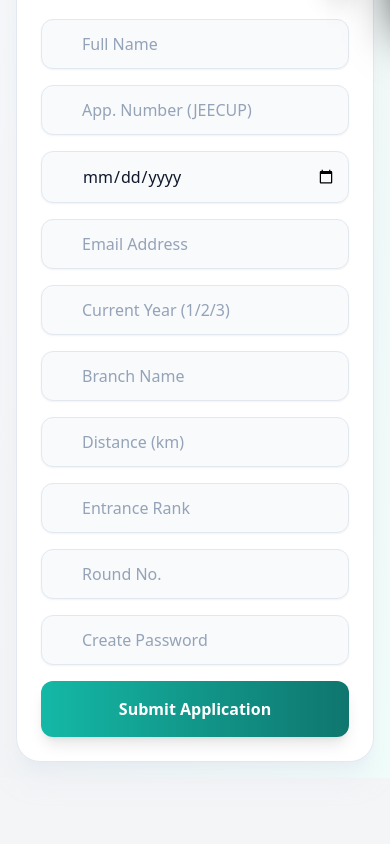
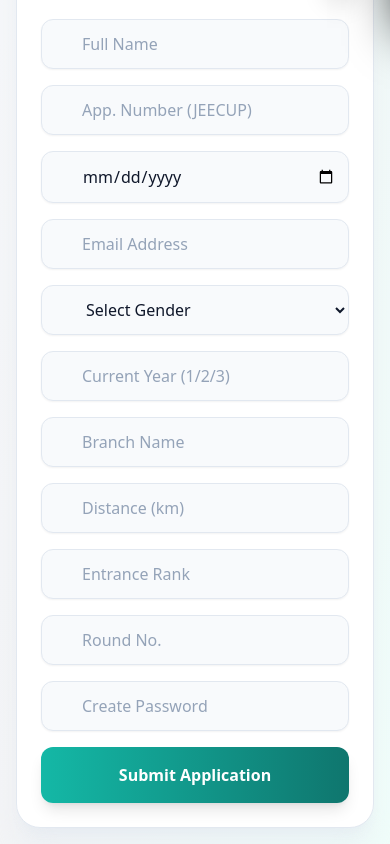
Before and after one commit to RAIUJJWAL-555/hostel-frontend, a React (Vite) app: page /register/student in a window 390 px wide. Shown: the part 829-1673 px from the top of the page. Before the commit the page ends 1607 px from the top, so only its background shows below. Built offline with nearby package versions, Linux system fonts and the light colour scheme; no server answers.

Commit message:
upadte 15

```diff
--- a/src/Component/Admin/PendingApplication.jsx
+++ b/src/Component/Admin/PendingApplication.jsx
@@ -22,6 +22,9 @@ const PendingApplications = () => {
   const [error, setError] = useState(null);
   // ⭐ UPDATED: Default sort to 'high-low' (highest distance first, most relevant)
   const [sortType, setSortType] = useState("high-low");
+  // ⭐ NEW FILTERS
+  const [filterGender, setFilterGender] = useState("");
+  const [filterBranch, setFilterBranch] = useState("");
 
   const fetchApplications = async () => {
     setLoading(true);
@@ -130,7 +133,13 @@ const PendingApplications = () => {
     fetchApplications();
   }, []);
 
-  const pendingApplications = applications.filter(app => app.status === 'pending');
+  const pendingApplications = applications.filter(app => {
+    return (
+      app.status === 'pending' &&
+      (filterGender === "" || app.gender === filterGender) &&
+      (filterBranch === "" || app.branch.toLowerCase().includes(filterBranch.toLowerCase()))
+    );
+  });
 
   return (
     <motion.div>
@@ -145,7 +154,24 @@ const PendingApplications = () => {
           Pending Applications ({pendingApplications.length})
         </h2>
 
-        {/* ⭐ ENHANCEMENT: Select Box Styling */}
+        <div className="flex flex-col sm:flex-row gap-4">
+          <input
+            type="text"
+            placeholder="Filter by Branch"
+            value={filterBranch}
+            onChange={(e) => setFilterBranch(e.target.value)}
+            className="border-2 border-indigo-300 text-sm px-4 py-2 rounded-xl focus:ring-2 focus:ring-indigo-500 transition shadow-sm bg-white"
+          />
+          <select
+            value={filterGender}
+            onChange={(e) => setFilterGender(e.target.value)}
+            className="border-2 border-indigo-300 text-sm px-4 py-2 rounded-xl focus:ring-2 focus:ring-indigo-500 transition shadow-sm bg-white"
+          >
+            <option value="">All Genders</option>
+            <option value="Male">Male</option>
+            <option value="Female">Female</option>
+            <option value="Other">Other</option>
+          </select>
           <select
             onChange={sortApplications}
             className="border-2 border-indigo-300 text-sm px-4 py-2 rounded-xl focus:ring-2 focus:ring-indigo-500 transition shadow-sm bg-white"
@@ -154,6 +180,7 @@ const PendingApplications = () => {
             <option value="high-low">Sort by: Distance (High to Low)</option>
             <option value="low-high">Sort by: Distance (Low to High)</option>
           </select>
+        </div>
       </motion.div>
 
       {loading ? (
@@ -197,7 +224,11 @@ const PendingApplications = () => {
                                 </div>
                                 <div className="col-span-2">
                                     <span className="block text-xs text-gray-500">Branch / Year</span>
-                                    <span className="font-medium">{app.branch} ({app.year})</span>
+                                    <span className="font-medium text-gray-800">{app.branch} ({app.year})</span>
+                                </div>
+                                <div>
+                                    <span className="block text-xs text-gray-500">Gender</span>
+                                    <span className="font-medium text-indigo-600">{app.gender}</span>
                                 </div>
                             </div>
 
@@ -234,6 +265,7 @@ const PendingApplications = () => {
                     <th className="px-6 py-3 text-left text-xs font-bold text-white uppercase tracking-wider">Rank</th>
                     <th className="px-6 py-3 text-left text-xs font-bold text-white uppercase tracking-wider">Distance (km)</th>
                     <th className="px-6 py-3 text-left text-xs font-bold text-white uppercase tracking-wider">Branch / Year</th>
+                    <th className="px-6 py-3 text-left text-xs font-bold text-white uppercase tracking-wider">Gender</th>
                     <th className="px-6 py-3 text-left text-xs font-bold text-white uppercase tracking-wider">Email</th>
                     <th className="px-6 py-3 text-center text-xs font-bold text-white uppercase tracking-wider">Action</th>
                 </tr>
@@ -269,6 +301,9 @@ const PendingApplications = () => {
                         <td className="px-6 py-4 whitespace-nowrap text-sm text-gray-600">
                             {app.branch} ({app.year})
                         </td>
+                         <td className="px-6 py-4 whitespace-nowrap text-sm text-gray-600">
+                            {app.gender}
+                        </td>
                         <td className="px-6 py-4 whitespace-nowrap text-sm text-gray-500">{app.email}</td>
 
                         {/* Action Column */}
--- a/src/Component/Student/StudentRagister.jsx
+++ b/src/Component/Student/StudentRagister.jsx
@@ -42,6 +42,7 @@ const StudentRegistrationForm = () => {
     distance: '',
     rank: '',
     counselingRound: '',
+    gender: '',
     password:''
   });
   const [loading, setLoading] = useState(false);
@@ -100,6 +101,10 @@ const StudentRegistrationForm = () => {
         newErrors.counselingRound = "Round is required";
     } else if (!/^\d+$/.test(formData.counselingRound)) {
         newErrors.counselingRound = "Digits only";
+    }
+
+    if (!formData.gender) {
+        newErrors.gender = "Gender is required";
     }
 
     if (!formData.password) {
@@ -236,6 +241,26 @@ const StudentRegistrationForm = () => {
                              <InputField name="email" type="email" placeholder="Email Address" value={formData.email} onChange={handleChange} error={errors.email} icon={<svg className="w-5 h-5" fill="none" stroke="currentColor" viewBox="0 0 24 24"><path strokeLinecap="round" strokeLinejoin="round" strokeWidth={2} d="M16 12a4 4 0 10-8 0 4 4 0 008 0zm0 0v1.5a2.5 2.5 0 005 0V12a9 9 0 10-9 9m4.5-1.206a8.959 8.959 0 01-4.5 1.207" /></svg>} />
                         </div>
 
+                         <div className="md:col-span-2">
+                             <div className="relative group">
+                                <span className="absolute inset-y-0 left-0 flex items-center pl-3 text-slate-400 dark:text-gray-400 group-focus-within:text-teal-600 dark:group-focus-within:text-teal-400 transition-colors duration-300">
+                                  <svg className="w-5 h-5" fill="none" stroke="currentColor" viewBox="0 0 24 24"><path strokeLinecap="round" strokeLinejoin="round" strokeWidth={2} d="M16 7a4 4 0 11-8 0 4 4 0 018 0zM12 14a7 7 0 00-7 7h14a7 7 0 00-7-7z" /></svg>
+                                </span>
+                                <select
+                                    name="gender"
+                                    value={formData.gender}
+                                    onChange={handleChange}
+                                    className={`w-full p-3 pl-10 bg-slate-50 dark:bg-gray-800/40 hover:bg-slate-100 dark:hover:bg-gray-800/60 text-slate-900 dark:text-white placeholder-slate-400 dark:placeholder-gray-500 border rounded-xl shadow-sm focus:outline-none focus:ring-2 transition-all duration-300 backdrop-blur-sm ${errors.gender ? 'border-red-500 focus:ring-red-500/50 focus:border-red-500' : 'border-slate-200 dark:border-gray-700/50 focus:border-teal-500/50 focus:ring-teal-500/40 focus:bg-white dark:focus:bg-gray-900/60'}`}
+                                >
+                                    <option value="">Select Gender</option>
+                                    <option value="Male">Male</option>
+                                    <option value="Female">Female</option>
+                                    <option value="Other">Other</option>
+                                </select>
+                                {errors.gender && <p className="text-red-500 dark:text-red-400 text-xs mt-1 ml-2 font-medium animate-pulse">{errors.gender}</p>}
+                             </div>
+                         </div>
+
                         <InputField name="year" type="text" placeholder="Current Year (1/2/3)" value={formData.year} onChange={handleChange} error={errors.year} icon={<svg className="w-5 h-5" fill="none" stroke="currentColor" viewBox="0 0 24 24"><path strokeLinecap="round" strokeLinejoin="round" strokeWidth={2} d="M12 6.253v11.494m-9-5.747h18" /></svg>} />
 
                         <InputField name="branch" type="text" placeholder="Branch Name" value={formData.branch} onChange={handleChange} error={errors.branch} icon={<svg className="w-5 h-5" fill="none" stroke="currentColor" viewBox="0 0 24 24"><path strokeLinecap="round" strokeLinejoin="round" strokeWidth={2} d="M19 21V5a2 2 0 00-2-2H7a2 2 0 00-2 2v16m14 0h2m-2 0h-5m-9 0H3m2 0h5M9 7h1m-1 4h1m4-4h1m-1 4h1m-5 10v-5a1 1 0 011-1h2a1 1 0 011 1v5m-4 0h4" /></svg>} />
```
Lines whose indentation alone changed are shown as unchanged.
